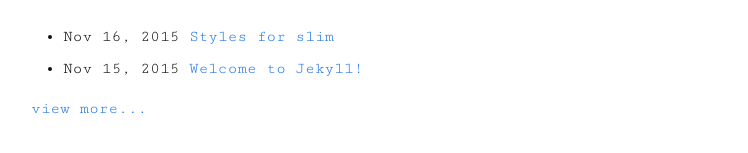
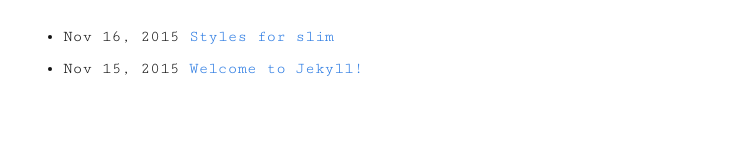
Before and after one commit to jonrh/github-pages-test, a Jekyll site: the page built from index.html, in a window 1280 px wide. Shown: the part 284-437 px from the top of the page, without its empty margins (249-997 px from the left). Built offline with Jekyll 4.4.1, drawn with Linux system fonts in a browser that asks for light colours.

Commit message:
Removed Archive link on front page

```diff
--- a/index.html
+++ b/index.html
@@ -16,6 +16,6 @@ layout: default
 			</li>
 			{% endfor %}
 		</ul>
-		<p><a href="{{ "/archives/" | prepend: site.baseurl }}">view more...</a></p>
+		<!--<p><a href="{{ "/archives/" | prepend: site.baseurl }}">view more...</a></p>-->
 	</section>
 </div>
```
